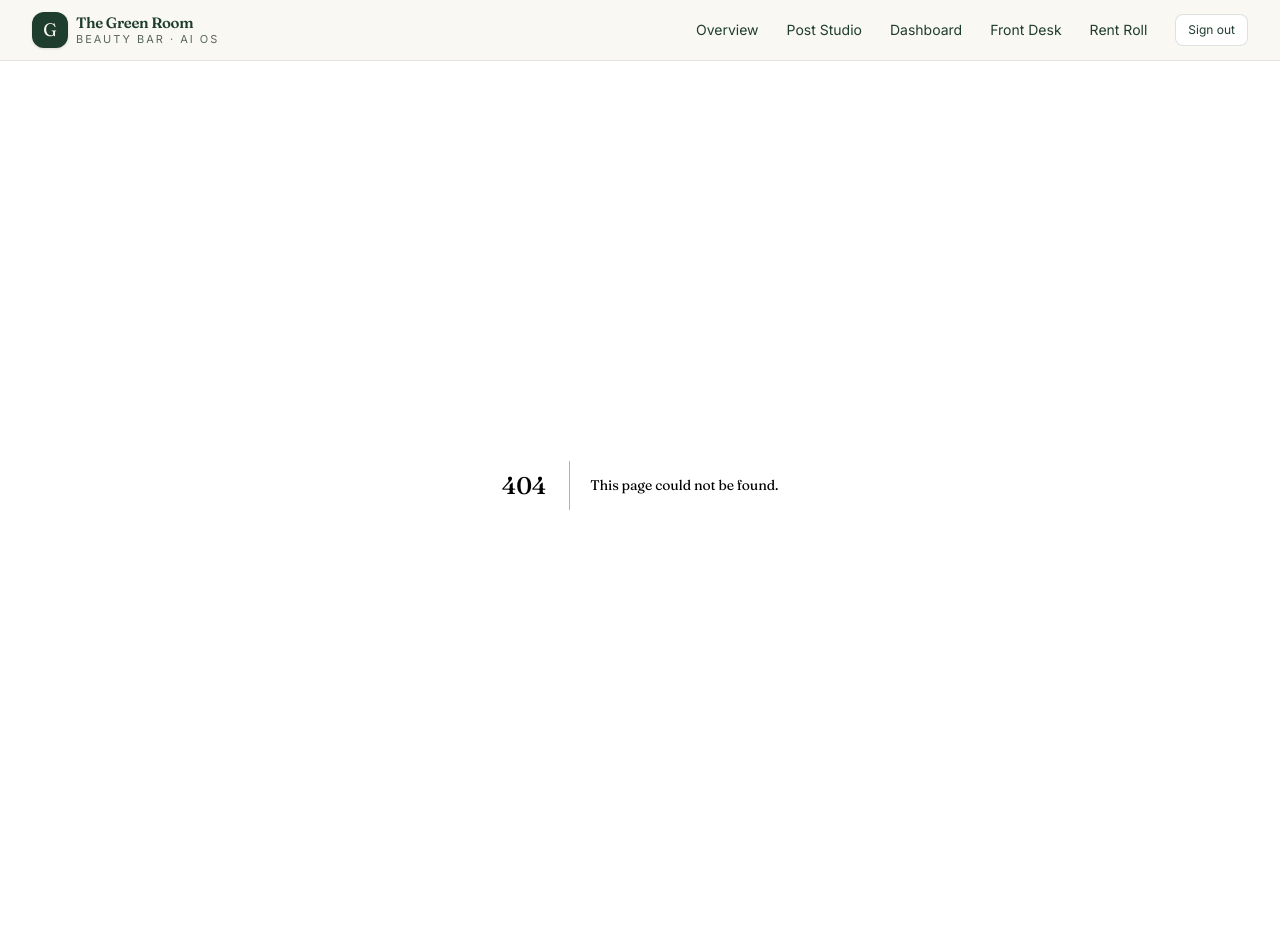
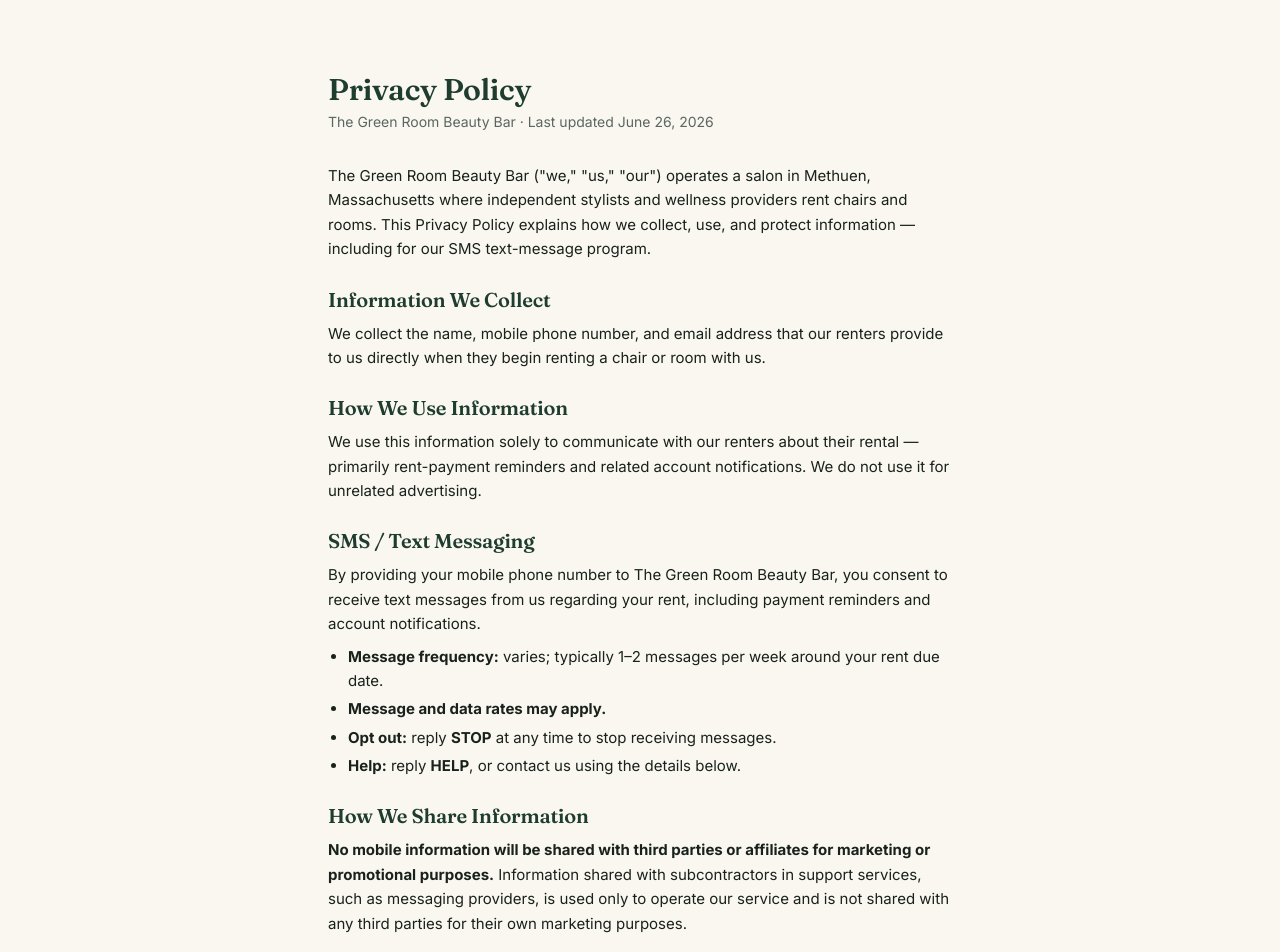
Before and after one commit to tgrbeautybar-sketch/green-room-ai-os, a Next.js app: page /privacy in a window 1280 px wide. Before the commit this address had no page. Shown: the top 952 px of the page. Built offline with nearby package versions, Linux system fonts and the light colour scheme.

Commit message:
feat: public Privacy Policy + SMS Terms pages for A2P registration
- /privacy and /sms-terms: public (no auth), A2P-compliant language (opt-in, STOP/HELP, frequency, msg&data rates, no third-party sharing for marketing)
- exempt from proxy auth; Topbar hidden on them

```diff
--- /dev/null
+++ b/app/privacy/page.tsx
@@ -0,0 +1,75 @@
+export const metadata = {
+  title: "Privacy Policy — The Green Room Beauty Bar",
+  description: "How The Green Room Beauty Bar collects, uses, and protects information, including its SMS text-message program.",
+};
+
+export default function PrivacyPage() {
+  return (
+    <div className="mx-auto max-w-2xl px-6 py-12">
+      <h1 className="font-display text-3xl font-semibold text-moss-700">Privacy Policy</h1>
+      <p className="mt-1 text-sm text-muted">The Green Room Beauty Bar · Last updated June 26, 2026</p>
+
+      <div className="mt-8 space-y-6 text-[15px] leading-relaxed text-ink">
+        <p>
+          The Green Room Beauty Bar (&quot;we,&quot; &quot;us,&quot; &quot;our&quot;) operates a salon in Methuen,
+          Massachusetts where independent stylists and wellness providers rent chairs and rooms. This Privacy
+          Policy explains how we collect, use, and protect information — including for our SMS text-message program.
+        </p>
+
+        <section>
+          <h2 className="font-display text-xl font-semibold text-moss-700">Information We Collect</h2>
+          <p className="mt-2">
+            We collect the name, mobile phone number, and email address that our renters provide to us directly
+            when they begin renting a chair or room with us.
+          </p>
+        </section>
+
+        <section>
+          <h2 className="font-display text-xl font-semibold text-moss-700">How We Use Information</h2>
+          <p className="mt-2">
+            We use this information solely to communicate with our renters about their rental — primarily
+            rent-payment reminders and related account notifications. We do not use it for unrelated advertising.
+          </p>
+        </section>
+
+        <section>
+          <h2 className="font-display text-xl font-semibold text-moss-700">SMS / Text Messaging</h2>
+          <p className="mt-2">
+            By providing your mobile phone number to The Green Room Beauty Bar, you consent to receive text
+            messages from us regarding your rent, including payment reminders and account notifications.
+          </p>
+          <ul className="mt-2 list-disc space-y-1 pl-5">
+            <li><b>Message frequency:</b> varies; typically 1–2 messages per week around your rent due date.</li>
+            <li><b>Message and data rates may apply.</b></li>
+            <li><b>Opt out:</b> reply <b>STOP</b> at any time to stop receiving messages.</li>
+            <li><b>Help:</b> reply <b>HELP</b>, or contact us using the details below.</li>
+          </ul>
+        </section>
+
+        <section>
+          <h2 className="font-display text-xl font-semibold text-moss-700">How We Share Information</h2>
+          <p className="mt-2">
+            <b>No mobile information will be shared with third parties or affiliates for marketing or promotional
+            purposes.</b> Information shared with subcontractors in support services, such as messaging providers,
+            is used only to operate our service and is not shared with any third parties for their own marketing purposes.
+          </p>
+        </section>
+
+        <section>
+          <h2 className="font-display text-xl font-semibold text-moss-700">Data Security</h2>
+          <p className="mt-2">We take reasonable measures to protect your information from unauthorized access.</p>
+        </section>
+
+        <section>
+          <h2 className="font-display text-xl font-semibold text-moss-700">Contact Us</h2>
+          <p className="mt-2">
+            The Green Room Beauty Bar<br />
+            500 Jackson St., Methuen, MA 01844<br />
+            Email: tgrbeautybar@gmail.com<br />
+            Phone: (978) 308-9540
+          </p>
+        </section>
+      </div>
+    </div>
+  );
+}
--- /dev/null
+++ b/app/sms-terms/page.tsx
@@ -0,0 +1,69 @@
+export const metadata = {
+  title: "SMS Terms & Conditions — The Green Room Beauty Bar",
+  description: "Terms for The Green Room Beauty Bar's rent-reminder SMS program.",
+};
+
+export default function SmsTermsPage() {
+  return (
+    <div className="mx-auto max-w-2xl px-6 py-12">
+      <h1 className="font-display text-3xl font-semibold text-moss-700">SMS Terms &amp; Conditions</h1>
+      <p className="mt-1 text-sm text-muted">The Green Room Beauty Bar · Last updated June 26, 2026</p>
+
+      <div className="mt-8 space-y-6 text-[15px] leading-relaxed text-ink">
+        <section>
+          <h2 className="font-display text-xl font-semibold text-moss-700">Program Description</h2>
+          <p className="mt-2">
+            The Green Room Beauty Bar sends rent-payment reminders and account notifications by text message to
+            renters who have provided their mobile number and agreed to receive them.
+          </p>
+        </section>
+
+        <section>
+          <h2 className="font-display text-xl font-semibold text-moss-700">How You Opt In</h2>
+          <p className="mt-2">
+            Stylists and wellness providers who rent a chair or room provide their mobile number to The Green Room
+            Beauty Bar as part of their rental arrangement and agree to receive rent-related text messages at that
+            number. We only message current renters; we never message the general public, and numbers are never
+            purchased, sold, or shared.
+          </p>
+        </section>
+
+        <section>
+          <h2 className="font-display text-xl font-semibold text-moss-700">Message Frequency</h2>
+          <p className="mt-2">Message frequency varies; typically 1–2 messages per week around your rent due date.</p>
+        </section>
+
+        <section>
+          <h2 className="font-display text-xl font-semibold text-moss-700">Cost</h2>
+          <p className="mt-2">Message and data rates may apply, depending on your mobile carrier and plan.</p>
+        </section>
+
+        <section>
+          <h2 className="font-display text-xl font-semibold text-moss-700">Opt Out</h2>
+          <p className="mt-2">
+            You can cancel at any time by replying <b>STOP</b>. After you reply STOP, we will send one confirmation
+            message and you will no longer receive text messages from us.
+          </p>
+        </section>
+
+        <section>
+          <h2 className="font-display text-xl font-semibold text-moss-700">Help</h2>
+          <p className="mt-2">Reply <b>HELP</b> for assistance, or contact us at tgrbeautybar@gmail.com / (978) 308-9540.</p>
+        </section>
+
+        <section>
+          <h2 className="font-display text-xl font-semibold text-moss-700">Carrier Disclaimer</h2>
+          <p className="mt-2">Carriers are not liable for delayed or undelivered messages.</p>
+        </section>
+
+        <section>
+          <h2 className="font-display text-xl font-semibold text-moss-700">Privacy</h2>
+          <p className="mt-2">
+            See our <a href="/privacy" className="text-moss-600 underline">Privacy Policy</a> for how we handle your
+            information. No mobile information is shared with third parties or affiliates for marketing or promotional purposes.
+          </p>
+        </section>
+      </div>
+    </div>
+  );
+}
--- a/components/shell/Topbar.tsx
+++ b/components/shell/Topbar.tsx
@@ -15,8 +15,8 @@
   const path = usePathname();
   const router = useRouter();
 
-  // No chrome on the login screen.
-  if (path === "/login") return null;
+  // No app chrome on the login screen or public legal pages.
+  if (path === "/login" || path === "/privacy" || path === "/sms-terms") return null;
 
   async function signOut() {
     await fetch("/api/auth/logout", { method: "POST" }).catch(() => {});
--- a/proxy.ts
+++ b/proxy.ts
@@ -7,6 +7,8 @@
 function isPublic(pathname: string): boolean {
   return (
     pathname === "/login" ||
+    pathname === "/privacy" ||
+    pathname === "/sms-terms" ||
     pathname.startsWith("/api/auth") ||
     pathname.startsWith("/api/hooks") ||
     pathname.startsWith("/api/media") // public so Instagram/Zernio can fetch post images
```
